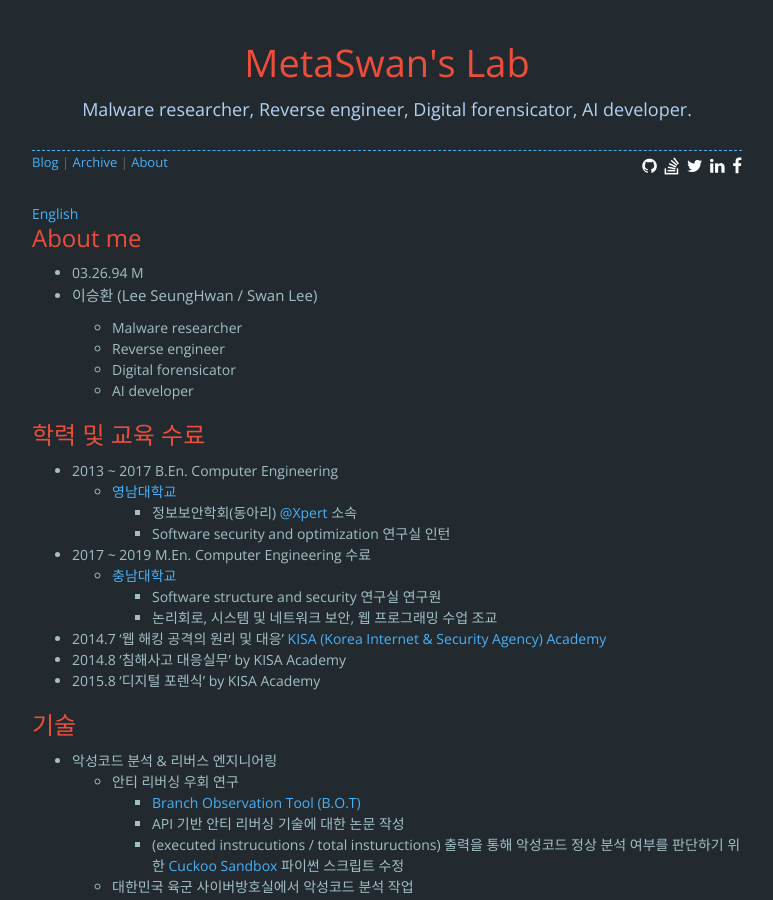
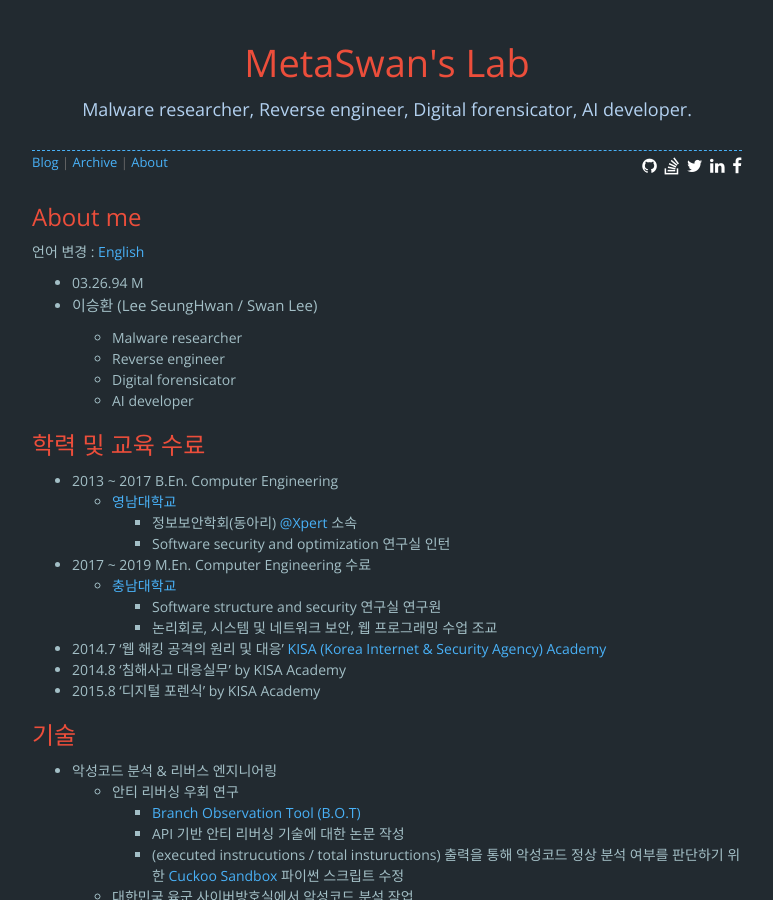
Before and after one commit to MetaSwan/metaswan.github.io, a Jekyll site: the page built from about_kor.html, in a window 1280 px wide and 900 px high. Shown: the whole window, without its empty margins (253-1026 px from the left). Built offline with Jekyll 4.4.1, drawn with Linux system fonts in a browser that asks for light colours; nearby versions of some CDN libraries; comment, search, counter and statistics services are not loaded.

Commit message:
Update about_kor.html

```diff
--- a/about_kor.html
+++ b/about_kor.html
@@ -7,8 +7,7 @@ layout: default
 <div class="resume row">
   <div class="col-md-12">
     <div id="about_me">
-      <a href="index.html">English</a>
-      <h2>About me</h2>
+      <h2>About me</h2> 언어 변경 : <a href="index.html">English</a>
       <p>{{site.data.about_kor.text | markdownify }}</p>
     </div>
   </div>
```
